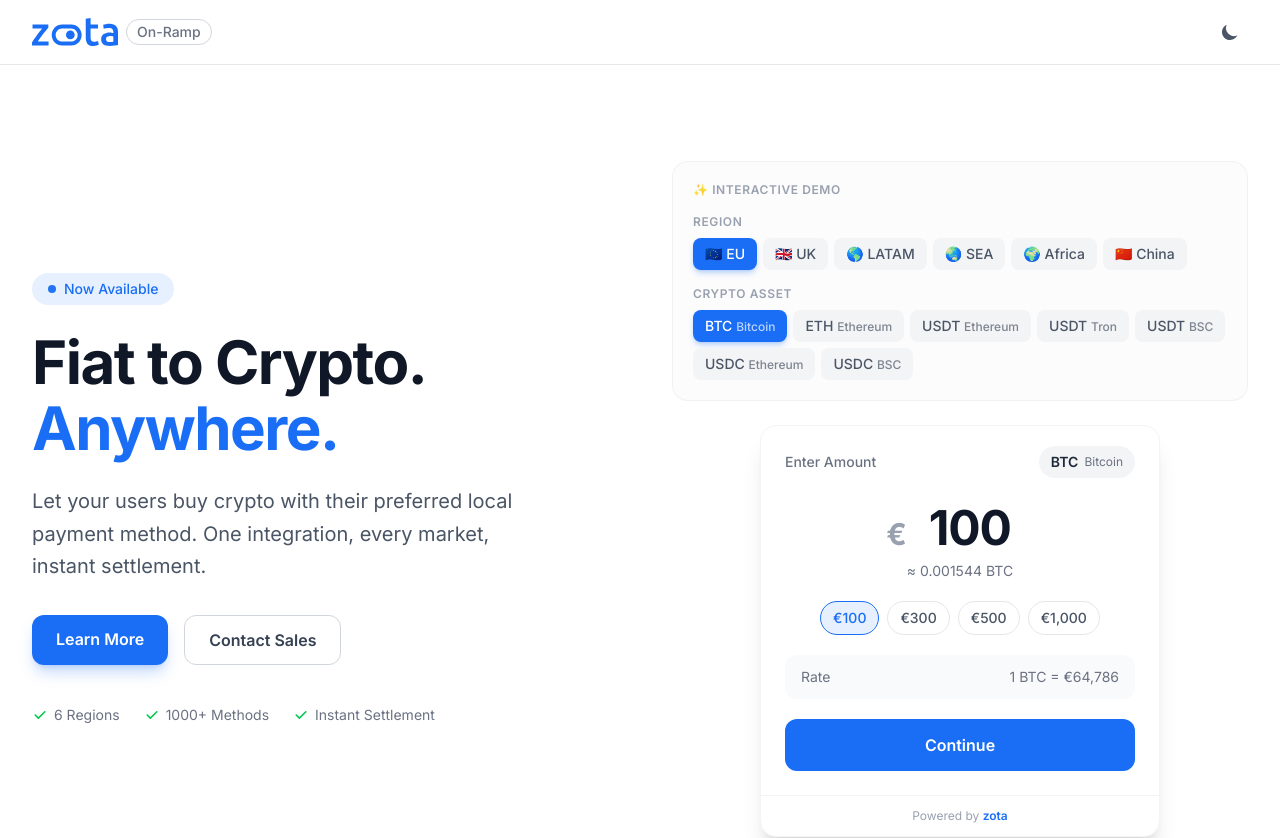
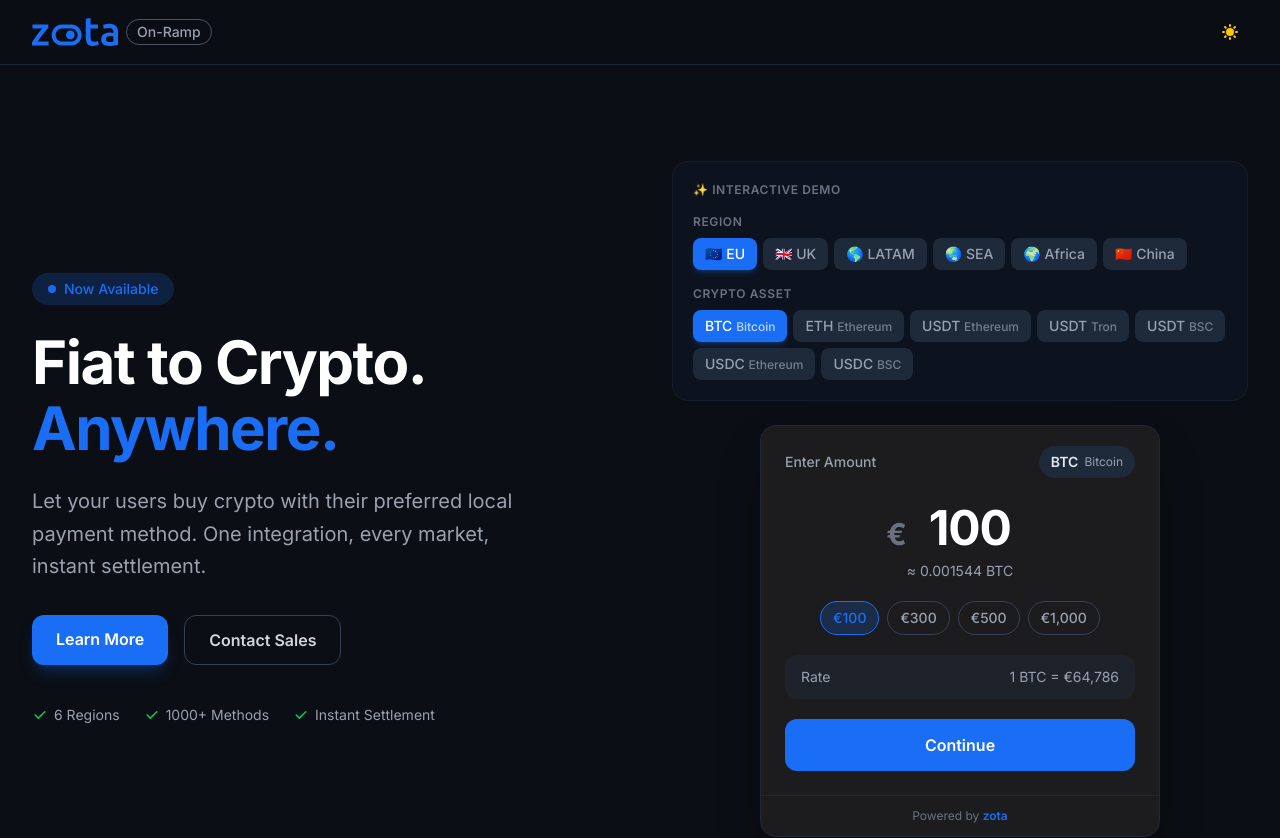
Before and after one commit to phanatic-ai/zota-onramp-demo, a React (Vite) app: page / in a window 1280 px wide. Shown: the top 838 px of the page. Built offline with nearby package versions, Linux system fonts and the light colour scheme.

Commit message:
Default to dark mode regardless of system preference

```diff
--- a/src/ThemeContext.tsx
+++ b/src/ThemeContext.tsx
@@ -11,7 +11,7 @@
   const [dark, setDark] = useState(() => {
     const stored = localStorage.getItem('zota-theme');
     if (stored) return stored === 'dark';
-    return window.matchMedia('(prefers-color-scheme: dark)').matches;
+    return true;
   });
 
   useEffect(() => {
```
